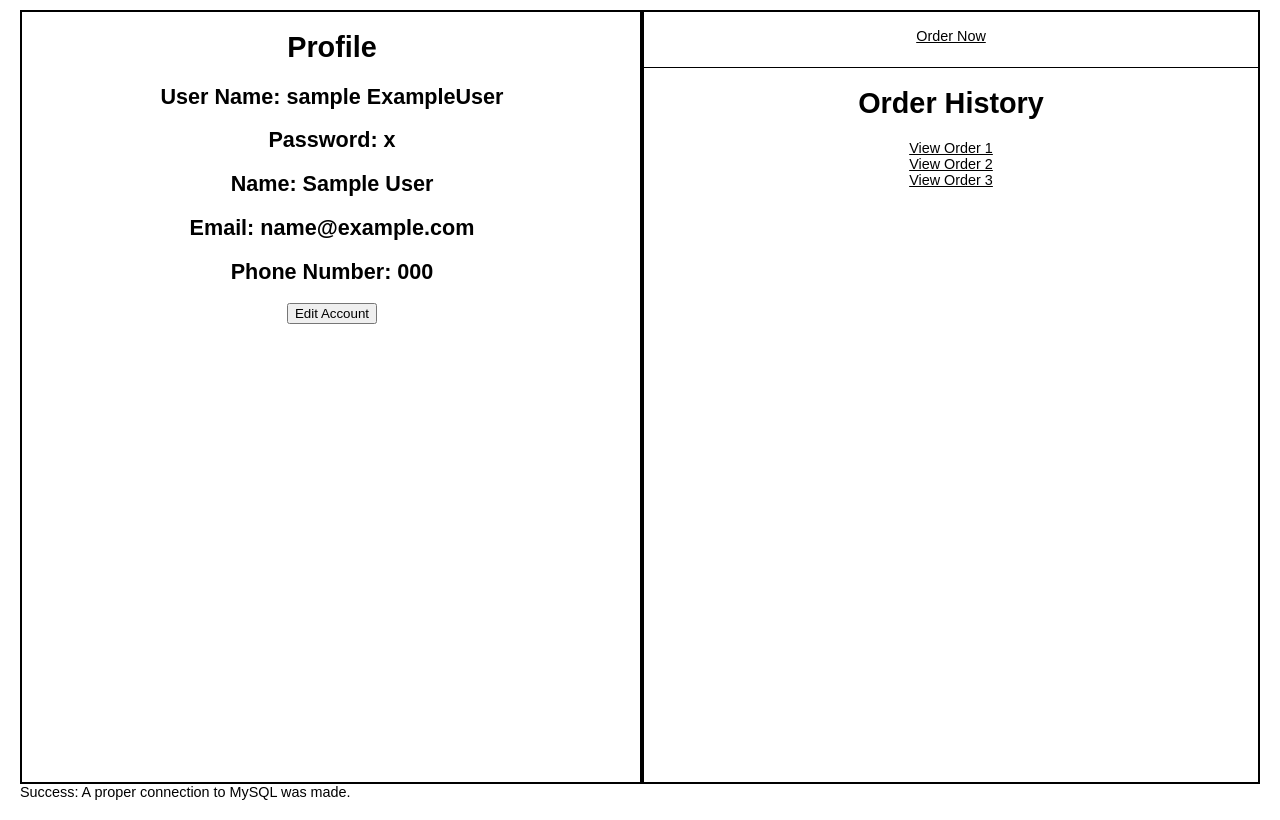
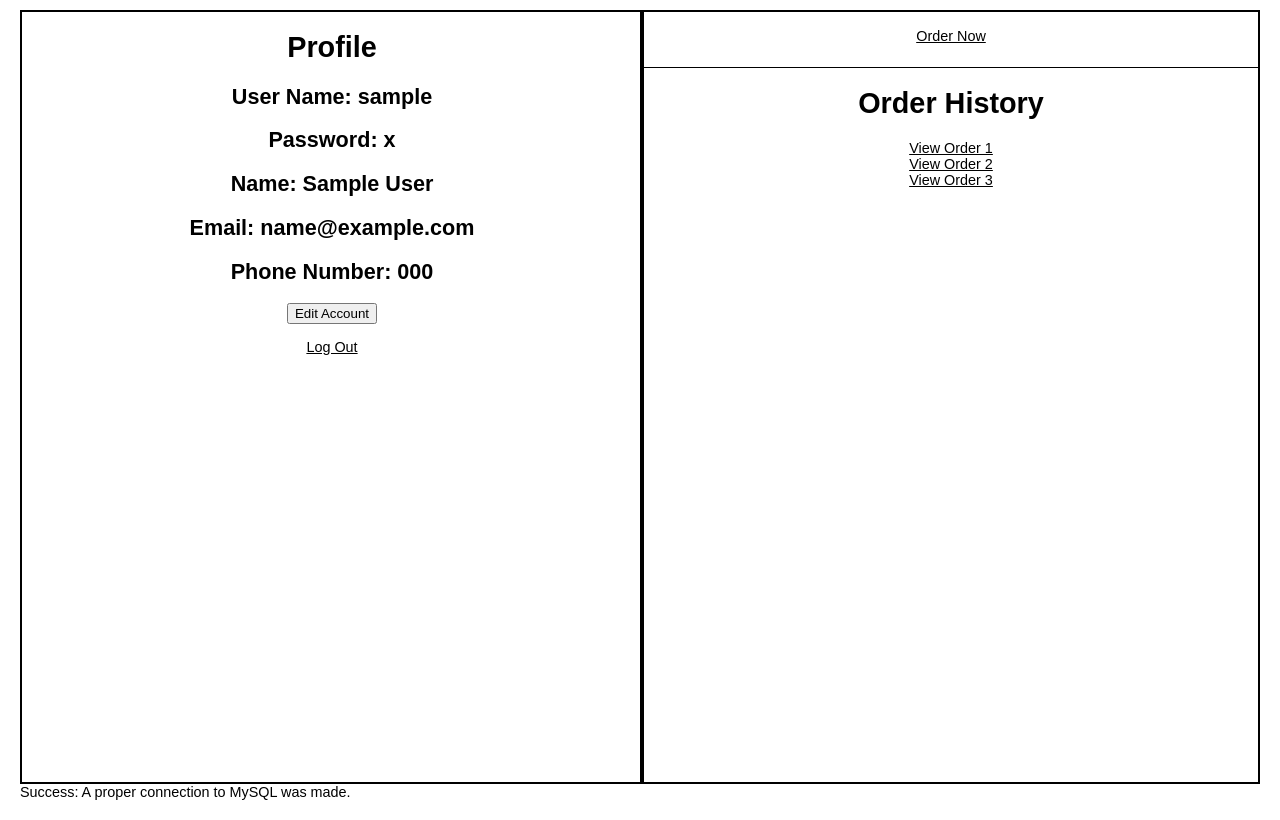
Before and after one commit to sonas939/CSCE310Project, a PHP site: page /profile.php in a window 1280 px wide. Run offline with PHP 8.4, Linux system fonts and the light colour scheme; the visitor is signed in with stand-in values (Sample User, id 1); tables that the repository leaves empty hold one stand-in row (values such as "Sample post").

Commit message:
Added log out to profile page

```diff
--- a/profile.php
+++ b/profile.php
@@ -84,7 +84,7 @@
     <div style="width: 100%;">
         <div style="width: 50%; height: 100%; float: left; border-style: solid; border-width: 2px; text-align: center">
             <h1>Profile</h1>
-            <?php echo "<h2>User Name: $input_uname ExampleUser </h2>"; ?>
+            <?php echo "<h2>User Name: $input_uname</h2>"; ?>
             <h2>Password: <?php echo $input_pwd; ?> </h2>
             <h2>Name: <?php echo $input_fname; ?> <?php echo $input_lname; ?> </h2>
             <h2>Email: <?php echo $input_email; ?> </h2>
@@ -94,6 +94,7 @@
             <button class = "btn btn-lg btn-primary btn-block" type = "submit"
                 name = "edit_account">Edit Account</button>
             </form>
+            <a href = "logout.php" tite = "Logout">Log Out</a>
         </div>
         <div style="margin-left: 50%; height: 100%; border-style: solid; border-width: 2px; text-align: center">
             <br>
```
